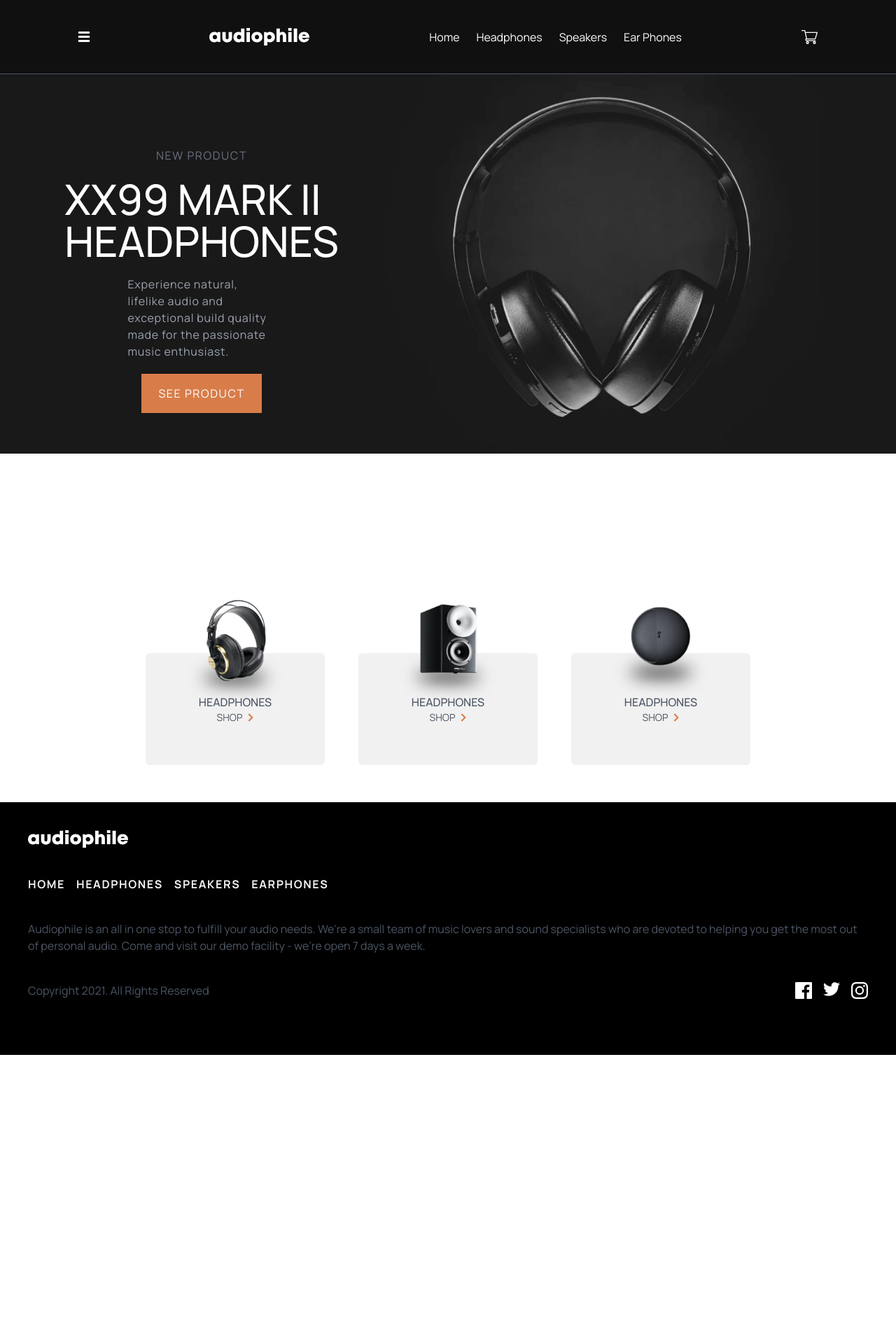
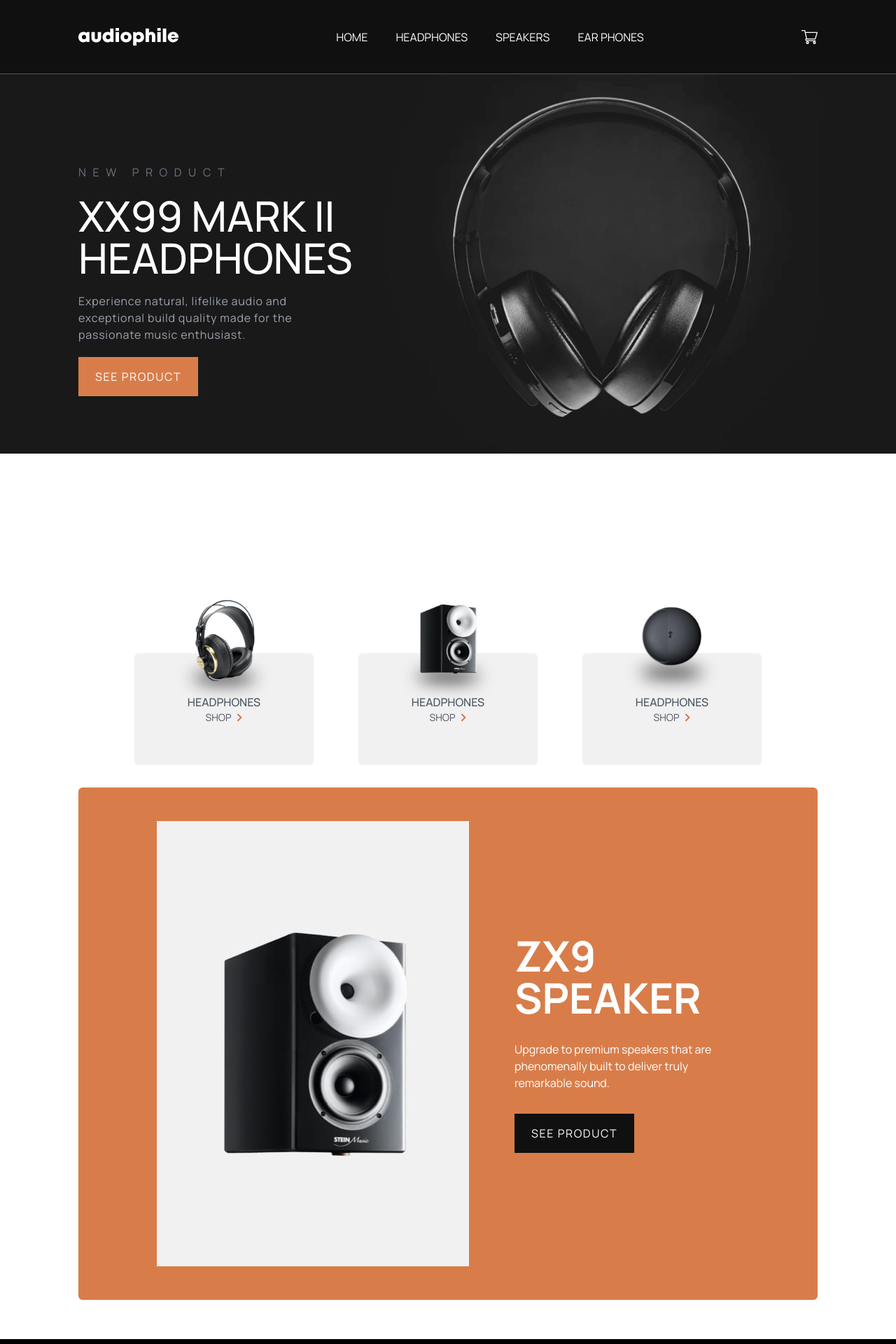
Before and after one commit to bongomin256/audiophile-ecommerce-website, a React (Create React App) app: page / in a window 1280 px wide. Shown: the top 1920 px of the page at 70% size. Before the commit the page ends 1507 px from the top, so only its background shows below. Built offline with nearby package versions, Linux system fonts and the light colour scheme.

Commit message:
adjusted the responsiveness

```diff
--- a/src/components/Category/Category.js
+++ b/src/components/Category/Category.js
@@ -7,7 +7,7 @@ const Category = () => {
   return (
     <section className="px-8 mt-[2.2rem] md:mt-[8.5rem] lg:px-28">
       {/* className="px-8 mt-[2.2rem] grid grid-cols-1 gap-28 md:grid-cols-[3] */}
-      <div className="flex flex-col gap-28 md:flex-row md:gap-14 md:w-full md:justify-center lg:gap-36">
+      <div className="flex flex-col gap-28 md:flex-row md:gap-14 md:w-full md:justify-center lg:gap-40">
         <div>
           <div className="flex flex-col items-center justify-center ">
             <div className="relative z-10 w-40 bottom-20">
--- a/src/components/Footer/Footor.js
+++ b/src/components/Footer/Footor.js
@@ -6,8 +6,8 @@ import logo from "../../assets/shared/desktop/logo.svg";
 
 function Footor() {
   return (
-    <footer className="flex flex-col items-center justify-center gap-10 px-10 py-10 bg-black mt-14 md:items-start">
-      <section className="flex flex-col gap-10 ">
+    <footer className="flex flex-col items-center justify-center gap-10 px-10 py-10 bg-black mt-14 md:items-start md:px-16 lg:px-28">
+      <section className="flex flex-col gap-10 lg:flex-row lg:justify-between lg:w-full">
         <div className="logo">
           <img src={logo} alt="logo" />
         </div>
@@ -19,15 +19,15 @@ function Footor() {
         </ul>
       </section>
       <section>
-        <div className="mb-[2.5rem] text-center md:text-start">
-          <p>
+        <div className="mb-[2.5rem] text-center md:text-start lg:w-1/2">
+          <p className="lg:w-full lg:text-start">
             Audiophile is an all in one stop to fulfill your audio needs. We're
             a small team of music lovers and sound specialists who are devoted
             to helping you get the most out of personal audio. Come and visit
             our demo facility - we’re open 7 days a week.
           </p>
         </div>
-        <div className="md:flex md:justify-between">
+        <div className="md:flex md:justify-between lg:justify-between">
           <p className="mb-[2.5rem] text-center">
             Copyright 2021. All Rights Reserved
           </p>
--- a/src/components/Hero/Hero.js
+++ b/src/components/Hero/Hero.js
@@ -4,9 +4,9 @@ function Hero() {
     <>
       <section className="relative h-screen px-8 bg-no-repeat bg-contain bg-mobileHeader md:px-10 md:bg-tabletHeader lg:bg-desktopHeader lg:px-28 ">
         <div
-          className={`${flexBetween} flex-col gap-5 h-full text-center lg:w-1/3 lg:text-start`}
+          className={`${flexBetween} flex-col gap-5 h-full text-center lg:w-1/3 lg:text-left lg:items-start`}
         >
-          <h3 className="tracking-widest text-gray-500 uppercase">
+          <h3 className="text-gray-500 uppercase tracking-widestXS ">
             New product
           </h3>
           <div>
@@ -14,8 +14,8 @@ function Hero() {
               XX99 Mark II Headphones
             </h2>
           </div>
-          <div className="md:w-3/5">
-            <p className="text-base tracking-wider text-gray-400">
+          <div className="md:w-3/5 lg:w-full">
+            <p className="text-base tracking-wider text-gray-400 lg:w-full">
               Experience natural, lifelike audio and exceptional build quality
               made for the passionate music enthusiast.
             </p>
--- a/src/components/Nav/Nav.js
+++ b/src/components/Nav/Nav.js
@@ -21,7 +21,7 @@ function Nav() {
           //   isMobileNavOpen ? <GiHamburgerMenu /> : <AiOutlineClose />
           // } lg:hidden`}
           onClick={() => setIsMobileNavOpen(!isMobileNavOpen)}
-          // className="lg:hidden"
+          className="lg:hidden"
         >
           <img
             src={mobileMenu}
@@ -37,10 +37,13 @@ function Nav() {
         </div>
 
         <nav
-          className={`${isMobileNavOpen ? "hidden" : "block"} lg:block`}
+          className={`${
+            isMobileNavOpen ? "hidden" : "block"
+          } md:hidden lg:block `}
+          // className={`${isMobileNavOpen ? "hidden" : "block"} lg:block`}
           onClick={() => setIsMobileNavOpen(!isMobileNavOpen)}
         >
-          <ul className={`${flexBetween} gap-6`}>
+          <ul className={`${flexBetween} gap-6 uppercase lg:gap-10`}>
             <li>Home</li>
             <li>Headphones</li>
             <li>Speakers</li>
--- /dev/null
+++ b/src/components/ZX9SpeakerSection/Zx9Speaker.js
@@ -0,0 +1,39 @@
+import zx9Mobile from "../../assets/shared/mobile/image-zx9-speaker.jpg";
+import zx9Tablet from "../../assets/shared/tablet/image-zx9-speaker.jpg";
+import zx9Desktop from "../../assets/shared/desktop/image-zx9-speaker.jpg";
+
+const Zx9Speaker = () => {
+  return (
+    <section className="px-8 mt-[2.2rem] md:px-16 lg:px-28">
+      <div className="flex flex-col gap-8 px-8 py-12 m-auto bg-orange-300 rounded-md lg:flex-row lg:items-center lg:px-28">
+        <div className="m-auto grow">
+          <picture>
+            <source media="(min-width: 768px)" srcset={zx9Tablet} alt="" />
+            <source media="(min-width: 1024pxpx)" srcset={zx9Desktop} alt="" />
+            <img src={zx9Mobile} alt="" />
+          </picture>
+        </div>
+        <div className="flex flex-col gap-8 grow">
+          <div className="m-auto text-center md:w-72 md:text-center lg:text-left lg:m-0">
+            <h2 className="text-5xl font-medium text-white uppercase font-monrope md:font-bold md:text-6xl">
+              zx9 speaker
+            </h2>
+          </div>
+          <div className="m-auto text-center text-white-30 md:w-72 md:text-center lg:text-left lg:m-0">
+            <p>
+              Upgrade to premium speakers that are phenomenally built to deliver
+              truly remarkable sound.
+            </p>
+          </div>
+          <div className="text-center lg:text-left">
+            <button className="px-6 py-4 tracking-widest text-white uppercase bg-black-10">
+              see product
+            </button>
+          </div>
+        </div>
+      </div>
+    </section>
+  );
+};
+
+export default Zx9Speaker;
--- a/src/pages/Home.js
+++ b/src/pages/Home.js
@@ -1,12 +1,14 @@
 import Category from "../components/Category/Category";
 import Hero from "../components/Hero/Hero";
 import MainLayout from "../components/Main/Main";
+import Zx9Speaker from "../components/ZX9SpeakerSection/Zx9Speaker";
 
 function Home() {
   return (
     <MainLayout>
       <Hero />
       <Category />
+      <Zx9Speaker />
     </MainLayout>
   );
 }
--- a/tailwind.config.js
+++ b/tailwind.config.js
@@ -20,16 +20,17 @@ module.exports = {
       fontFamily: {
         manrope: ["Manrope", "sans - serif"],
       },
-      // etterSpacing: {
-      //   tightest: "-.075em",
-      //   tighter: "-.05em",
-      //   tight: "-.025em",
-      //   normal: "0",
-      //   wide: ".025em",
-      //   wider: ".05em",
-      //   widest: ".1em",
-      //   widestXl: ".25em",
-      // },
+      letterSpacing: {
+        tightest: "-.075em",
+        tighter: "-.05em",
+        tight: "-.025em",
+        normal: "0",
+        wide: ".025em",
+        wider: ".05em",
+        widest: ".1em",
+        widestXS: ".6em",
+        widestXl: ".25em",
+      },
     },
   },
   plugins: [],
```
